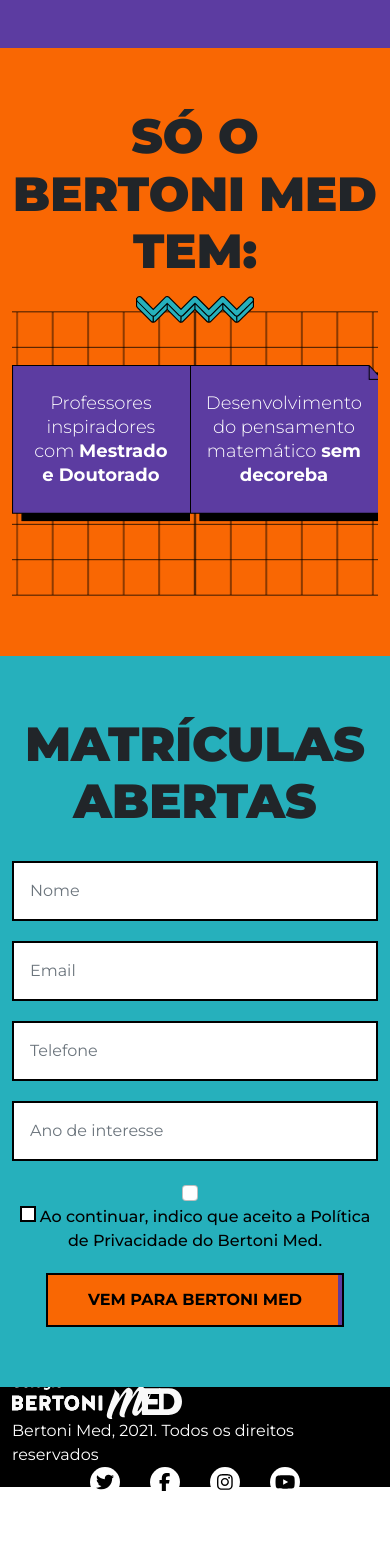
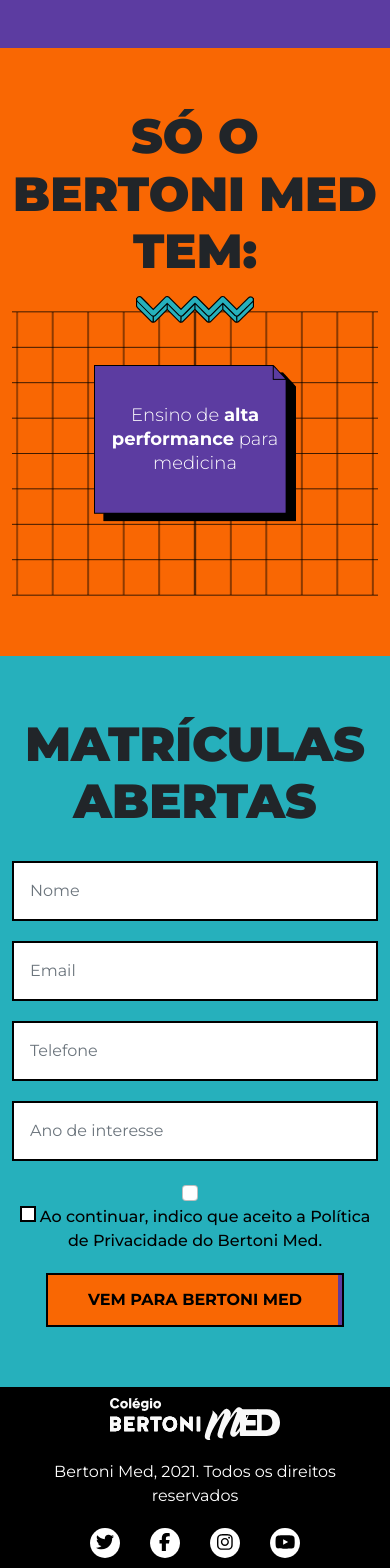
Before and after one commit to jacksonluciano/Teste-Web, a React (Create React App) app: page / in a window 390 px wide. Shown: the part 3785-5353 px from the top of the page. Before the commit the page ends 5282 px from the top, so only its background shows below. Built offline with nearby package versions, Linux system fonts and the light colour scheme.

Commit message:
Ajustes de responsividade

```diff
--- a/src/responsive.css
+++ b/src/responsive.css
@@ -1,11 +1,15 @@
 @media only screen and (max-width: 1024px) {
-    .paper-slide .note:nth-child(2n + 1){
+  .paper-slide .note:nth-child(n + 4) {
+    display: none;
+  }
+  .prev,
+  .next {
     display: none;
   }
 }
 
 @media only screen and (max-width: 768px) {
-   .slider{
+  .slider {
     height: auto;
     padding-bottom: 40px;
   }
@@ -13,16 +17,50 @@
     position: relative;
     padding: 60px 0;
   }
-   .content-2 img{margin-bottom: 30px;}
-   .content-2{text-align: center;}
+  .content-2 img {
+    margin-bottom: 30px;
+  }
+  .content-2 {
+    text-align: center;
+  }
 
-   .prev, .next{display: none;}
+  .testimonials {
+    text-align: center;
+  }
 
-   .testimonials{text-align: center;}
+  .content-4 {
+    padding-top: 0;
+  }
 
-   .content-4{padding-top: 0;}
+  .estrutura {
+    text-align: center;
+  }
 
-   .estrutura{text-align: center;}
+  .estrutura a {
+    margin-bottom: 40px;
+  }
 
-   .estrutura a{margin-bottom: 40px;}
+  .paper-slide .note:nth-child(n + 3) {
+    display: none;
   }
+  .paper-slide {
+    justify-content: space-around;
+  }
+  footer {
+    text-align: center;
+    height: auto;
+  }
+
+  footer .col-md-4 {
+    margin: 10px 0;
+  }
+}
+
+@media only screen and (max-width: 480px) {
+  .paper-slide {
+    justify-content: center;
+  }
+  .paper-slide .note:nth-child(n + 2) {
+    display: none;
+  }
+}
```
Lines whose indentation alone changed are shown as unchanged.
